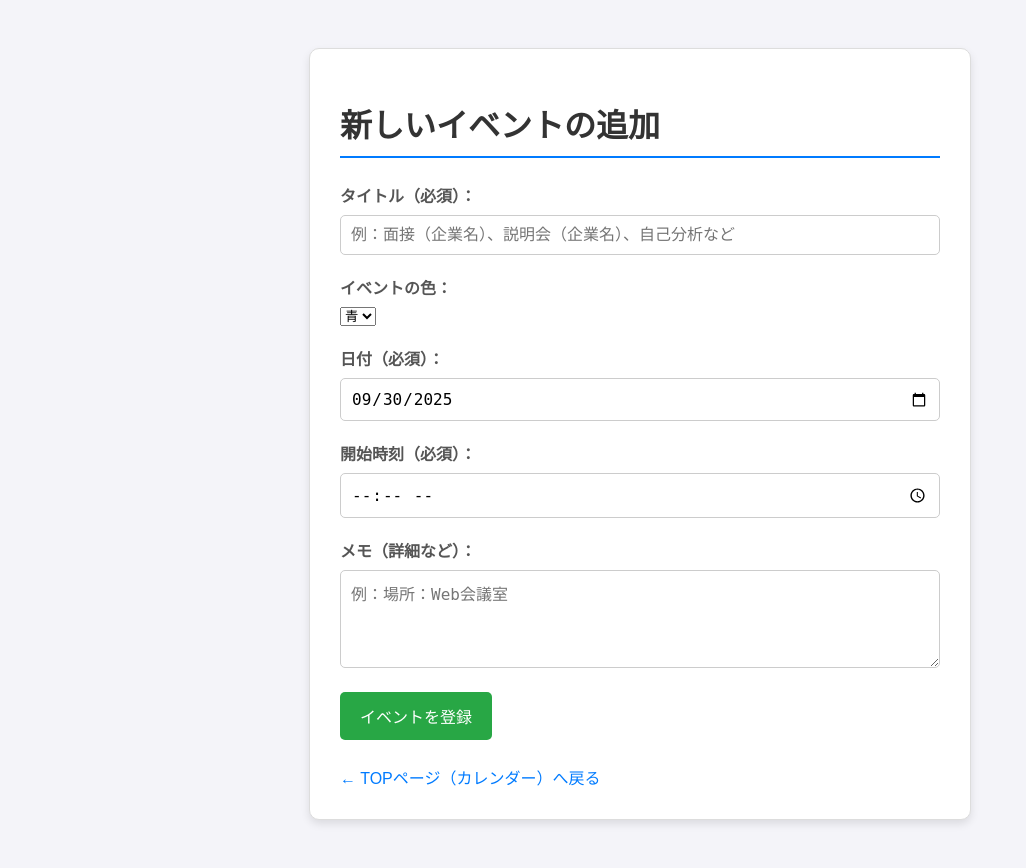
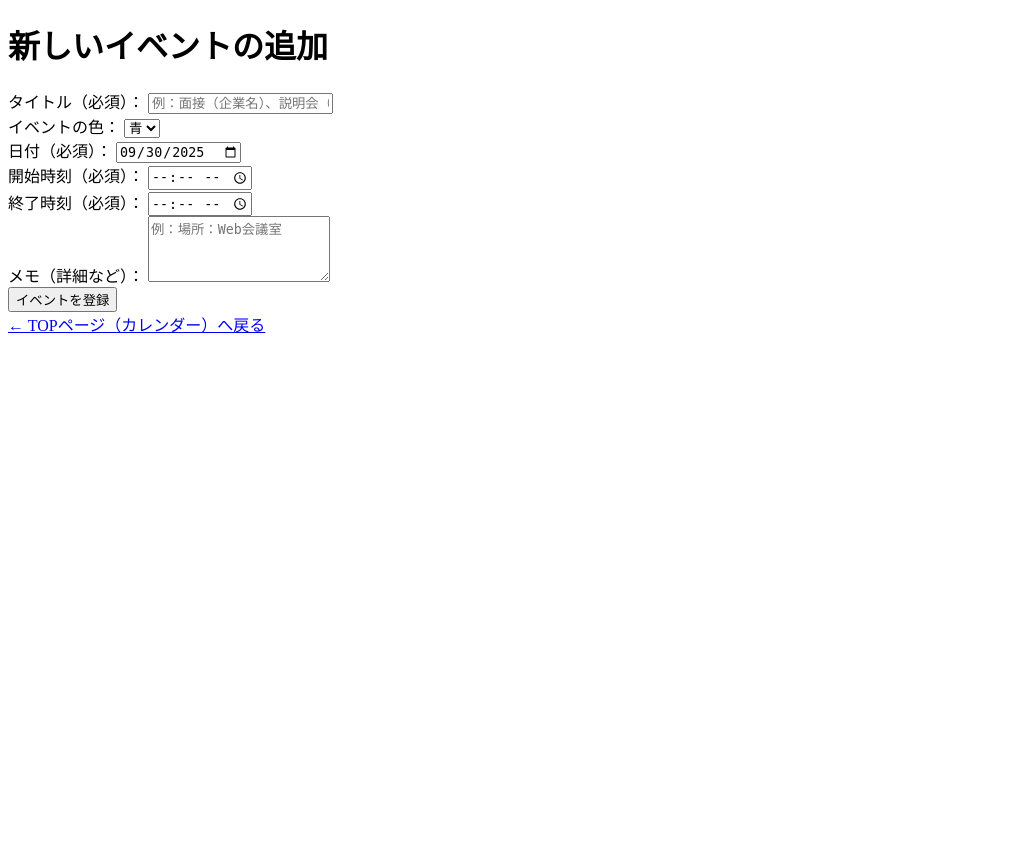
Before and after one commit to aespakari7/Shuplify, a Django app: page /main/auth/add-event/ in a window 1280 px wide. Shown: the whole page, without its empty margins (0-1026 px from the left). After the commit the page ends 333 px from the top, so only its background shows below. Run offline with Django 5.2, Linux system fonts and the light colour scheme.

Commit message:
TOP内のカレンダー構築ver12

```diff
--- a/main/auth/Top.py
+++ b/main/auth/Top.py
@@ -146,24 +146,30 @@ def delete_event(request, event_id):
     指定されたIDのCalendarEventを削除するビュー。
     削除後、TOPページにリダイレクトする。
     """
-    # ★修正: 認証ロジックを get_current_user_id に統一
     user_id = get_current_user_id(request)
 
     if user_id is None:
-        # ユーザーIDがない場合はTOPへリダイレクト
         return redirect('top')
 
     if request.method == 'POST':
-        # 指定されたIDのイベントを取得。
-        # ユーザーのイベントであることを確認するため、user_idでフィルタリングする
-        # CalendarEventが存在しない場合は404、ユーザーが異なれば削除させない
-        event = get_object_or_404(CalendarEvent, calendar_id=event_id, user_id=user_id)
+        try:
+            # ユーザーのイベントであることを確認
+            event = get_object_or_404(CalendarEvent, calendar_id=event_id, user_id=user_id)
+        except Exception as e:
+            # エラー時やイベントが見つからない場合
+            messages.error(request, 'イベントが見つからないか、削除権限がありません。')
+            return redirect('top')
+
 
         # イベントを削除
+        event_title = event.title
         event.delete()
 
-        # 削除完了後、TOPページへリダイレクト
-        return redirect('top')
+        # 成功メッセージをセット
+        messages.success(request, f'イベント「{event_title}」を削除しました。')
+
+        # ★修正: HttpResponseRedirect と reverse を使用し、ブラウザ履歴を上書きして連打を防止
+        return HttpResponseRedirect(reverse('top'))
 
     # POSTメソッド以外でのアクセスは許可しない
     return redirect('top')
--- a/main/auth/templates/auth/add_event.html
+++ b/main/auth/templates/auth/add_event.html
@@ -4,43 +4,6 @@
     <meta charset="UTF-8">
     <meta name="viewport" content="width=device-width, initial-scale=1.0">
     <title>イベント追加</title>
-    <style>
-        /* 見た目を整えるためのシンプルなCSSです */
-        body { font-family: Arial, sans-serif; padding: 20px; background-color: #f4f4f9; }
-        .form-container {
-            max-width: 600px;
-            margin: 20px auto;
-            padding: 30px;
-            background-color: white;
-            border: 1px solid #ddd;
-            border-radius: 10px;
-            box-shadow: 0 4px 8px rgba(0, 0, 0, 0.1);
-        }
-        h1 { border-bottom: 2px solid #007bff; padding-bottom: 10px; margin-bottom: 25px; color: #333; }
-        .form-group { margin-bottom: 20px; }
-        label { display: block; margin-bottom: 8px; font-weight: bold; color: #555; }
-        input[type="text"], input[type="date"], input[type="time"], textarea {
-            width: 100%;
-            padding: 10px;
-            box-sizing: border-box;
-            border: 1px solid #ccc;
-            border-radius: 5px;
-            font-size: 16px;
-        }
-        button {
-            background-color: #28a745; /* 緑系の色で保存を強調 */
-            color: white;
-            padding: 12px 20px;
-            border: none;
-            border-radius: 5px;
-            cursor: pointer;
-            font-size: 16px;
-            transition: background-color 0.3s;
-        }
-        button:hover { background-color: #218838; }
-        .back-link { display: block; margin-top: 25px; color: #007bff; text-decoration: none; }
-        .back-link:hover { text-decoration: underline; }
-    </style>
 </head>
 <body>
     <div class="form-container">
@@ -73,6 +36,11 @@
             </div>
 
             <div class="form-group">
+                <label for="end_time">終了時刻（必須）：</label>
+                <input type="time" id="end_time" name="end_time" step="900" required>
+            </div>
+
+            <div class="form-group">
                 <label for="memo">メモ（詳細など）：</label>
                 <textarea id="memo" name="memo" rows="4" placeholder="例：場所：Web会議室"></textarea>
             </div>
--- a/main/auth/templates/auth/top.html
+++ b/main/auth/templates/auth/top.html
@@ -28,7 +28,6 @@
             white-space: nowrap;
             text-overflow: ellipsis;
             font-size: 10px;
-            color: white !important;
         }
     </style>
 </head>
```
